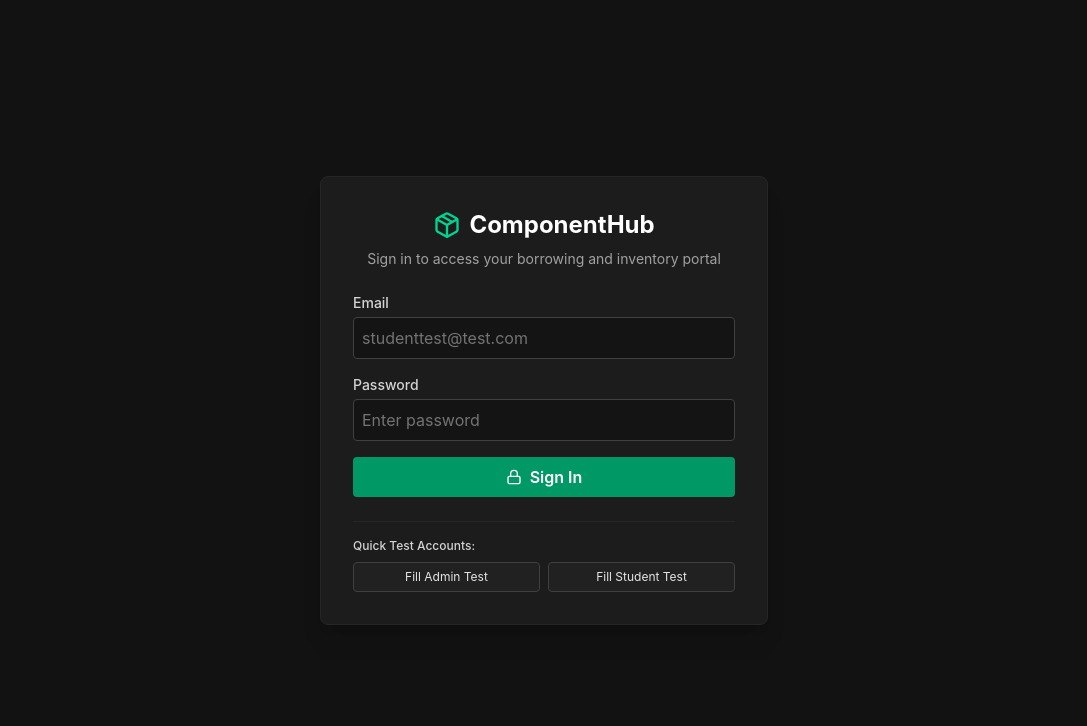
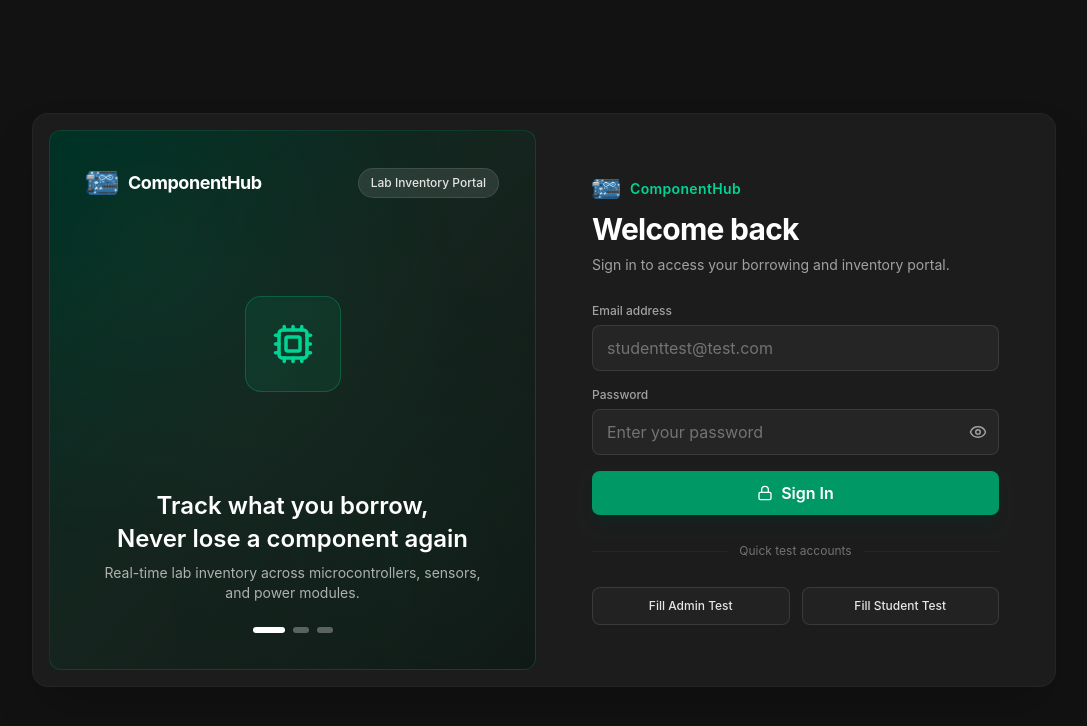
Before and after one commit to Eru-PH/ComponentHub, a React app in the folder frontend/: page / in a window 1280 px wide. Shown: the top 726 px of the page, without its empty margins (96-1183 px from the left). Built offline with nearby package versions, Linux system fonts and the light colour scheme; no server answers; the HTML template or start-up script is replaced by a standard one.

Commit message:
V1.6.1 (Update 6.1): Reworked App.jsx login design and added ComponentHubLogo to the Navbar and login.

```diff
--- a/frontend/src/App.jsx
+++ b/frontend/src/App.jsx
@@ -1,13 +1,38 @@
 import React, { useState } from 'react';
-import { Package, Lock } from 'lucide-react';
+import { Lock, Eye, EyeOff, Cpu, ClipboardCheck, ShieldCheck,
+} from 'lucide-react';
+import ComponentHubLogo from './assets/ComponentHubLogo.png';
 import { loginUser } from './services/api';
 import Dashboard from './pages/Dashboard';
+
+const SHOWCASE_SLIDES = [
+  {
+    icon: Cpu,
+    title: 'Track what you borrow,\nNever lose a component again',
+    subtitle:
+      'Real-time lab inventory across microcontrollers, sensors, and power modules.',
+  },
+  {
+    icon: ClipboardCheck,
+    title: 'Fast Student Check-Outs,\nClear Return Logs',
+    subtitle:
+      'Streamlined borrowing workflows with condition tracking on every check-in.',
+  },
+  {
+    icon: ShieldCheck,
+    title: 'Role-Based Control,\nInstant CSV Audits',
+    subtitle:
+      'Dedicated student and admin views with one-click activity log exports.',
+  },
+];
 
 export default function App() {
   const [user, setUser] = useState(null); // { id, email, full_name, role }
   const [loginForm, setLoginForm] = useState({ email: '', password: '' });
   const [errorMsg, setErrorMsg] = useState('');
   const [submitting, setSubmitting] = useState(false);
+  const [showPassword, setShowPassword] = useState(false);
+  const [activeSlide, setActiveSlide] = useState(0);
 
   const handleLogin = async (e) => {
     e.preventDefault();
@@ -34,28 +59,108 @@ export default function App() {
     return <Dashboard user={user} onLogout={handleLogout} />;
   }
 
-  // Otherwise, show the Login screen
+  const currentSlide = SHOWCASE_SLIDES[activeSlide];
+  const SlideIcon = currentSlide.icon;
+
   return (
-    <div className="min-h-screen bg-[#121212] flex items-center justify-center p-4 font-sans text-neutral-100">
-      <div className="bg-[#1c1c1c] w-full max-w-md p-8 rounded-lg shadow-xl border border-neutral-800">
-        <div className="flex items-center justify-center gap-2 text-emerald-400 mb-2">
-          <Package size={28} />
-          <h1 className="text-2xl font-bold text-white">ComponentHub</h1>
+    <div className="min-h-screen bg-[#121212] flex items-center justify-center p-4 sm:p-6 font-sans text-neutral-100">
+      <div className="w-full max-w-5xl bg-[#1c1c1c] rounded-2xl shadow-2xl border border-neutral-800/90 p-3 sm:p-4 grid grid-cols-1 lg:grid-cols-2 gap-4">
+        {/* Left Visual Showcase Panel */}
+        <div className="relative overflow-hidden rounded-xl bg-gradient-to-br from-emerald-950 via-[#15241e] to-[#111614] border border-emerald-500/20 p-7 sm:p-9 flex flex-col justify-between min-h-[280px] lg:min-h-[540px]">
+          <div
+            className="pointer-events-none absolute inset-0 opacity-20"
+            style={{
+              backgroundImage:
+                'radial-gradient(circle at 20% 20%, rgba(16, 185, 129, 0.35), transparent 55%), radial-gradient(circle at 80% 80%, rgba(5, 150, 105, 0.25), transparent 50%)',
+            }}
+          />
+
+          {/* 1. Upper-left logo + ComponentHub title */}
+          <div className="relative z-10 flex items-center justify-between gap-2">
+            <div className="flex items-center gap-2.5 text-white">
+              <img
+                src={ComponentHubLogo}
+                alt="ComponentHub Logo"
+                className="w-8 h-8 object-contain rounded-md"
+              />
+              <span className="text-lg font-bold tracking-tight">
+                ComponentHub
+              </span>
             </div>
-        <p className="text-sm text-neutral-400 text-center mb-6">
-          Sign in to access your borrowing and inventory portal
+
+            <span className="text-xs font-medium px-3 py-1.5 rounded-full bg-white/10 text-neutral-200 border border-white/10 backdrop-blur-sm">
+              Lab Inventory Portal
+            </span>
+          </div>
+
+          {/* Center Decorative Icon Badge */}
+          <div className="relative z-10 my-8 flex justify-center">
+            <div className="w-24 h-24 rounded-2xl bg-emerald-500/10 border border-emerald-400/25 flex items-center justify-center shadow-inner">
+              <SlideIcon size={42} className="text-emerald-400" />
+            </div>
+          </div>
+
+          {/* Bottom Tagline + Interactive Slide Indicators */}
+          <div className="relative z-10 text-center space-y-4">
+            <div className="space-y-2">
+              <h2 className="text-xl sm:text-2xl font-semibold text-white whitespace-pre-line leading-snug">
+                {currentSlide.title}
+              </h2>
+              <p className="text-xs sm:text-sm text-neutral-300/80 max-w-sm mx-auto">
+                {currentSlide.subtitle}
+              </p>
+            </div>
+
+            <div className="flex items-center justify-center gap-2 pt-2">
+              {SHOWCASE_SLIDES.map((_, idx) => (
+                <button
+                  key={idx}
+                  type="button"
+                  aria-label={`Slide ${idx + 1}`}
+                  onClick={() => setActiveSlide(idx)}
+                  className={`h-1.5 rounded-full transition-all duration-300 ${
+                    activeSlide === idx
+                      ? 'w-8 bg-white'
+                      : 'w-4 bg-white/30 hover:bg-white/50'
+                  }`}
+                />
+              ))}
+            </div>
+          </div>
+        </div>
+
+        {/* Right Sign-In Form Panel */}
+        <div className="flex flex-col justify-center px-4 py-6 sm:px-10 sm:py-10">
+          <div className="w-full max-w-md mx-auto">
+            {/* 2. Logo beside ComponentHub in the login section */}
+            <div className="flex items-center gap-2.5 mb-2">
+              <img
+                src={ComponentHubLogo}
+                alt="ComponentHub Logo"
+                className="w-7 h-7 object-contain rounded-md"
+              />
+              <span className="text-sm font-semibold tracking-wide text-emerald-400">
+                ComponentHub
+              </span>
+            </div>
+
+            <h1 className="text-3xl font-bold text-white tracking-tight">
+              Welcome back
+            </h1>
+            <p className="text-sm text-neutral-400 mt-2 mb-7">
+              Sign in to access your borrowing and inventory portal.
             </p>
 
             {errorMsg && (
-          <div className="mb-4 p-3 rounded bg-red-950/60 border border-red-800/70 text-red-300 text-sm">
+              <div className="mb-5 p-3.5 rounded-lg bg-red-950/60 border border-red-800/70 text-red-300 text-sm">
                 {errorMsg}
               </div>
             )}
 
             <form onSubmit={handleLogin} className="space-y-4">
               <div>
-            <label className="block text-sm font-medium text-neutral-300 mb-1">
-              Email
+                <label className="block text-xs font-medium text-neutral-400 mb-1.5">
+                  Email address
                 </label>
                 <input
                   type="email"
@@ -65,40 +170,60 @@ export default function App() {
                     setLoginForm({ ...loginForm, email: e.target.value })
                   }
                   placeholder="studenttest@test.com"
-              className="w-full p-2 rounded bg-[#141414] border border-neutral-700 text-neutral-100 placeholder:text-neutral-500 focus:outline-none focus:border-emerald-500 focus:ring-1 focus:ring-emerald-500"
+                  className="w-full px-3.5 py-2.5 rounded-lg bg-[#252525] border border-neutral-700/80 text-neutral-100 placeholder:text-neutral-500 focus:outline-none focus:border-emerald-500 focus:ring-1 focus:ring-emerald-500 transition"
                 />
               </div>
 
               <div>
-            <label className="block text-sm font-medium text-neutral-300 mb-1">
+                <label className="block text-xs font-medium text-neutral-400 mb-1.5">
                   Password
                 </label>
+                <div className="relative">
                   <input
-              type="password"
+                    type={showPassword ? 'text' : 'password'}
                     required
                     value={loginForm.password}
                     onChange={(e) =>
                       setLoginForm({ ...loginForm, password: e.target.value })
                     }
-              placeholder="Enter password"
-              className="w-full p-2 rounded bg-[#141414] border border-neutral-700 text-neutral-100 placeholder:text-neutral-500 focus:outline-none focus:border-emerald-500 focus:ring-1 focus:ring-emerald-500"
+                    placeholder="Enter your password"
+                    className="w-full px-3.5 py-2.5 pr-10 rounded-lg bg-[#252525] border border-neutral-700/80 text-neutral-100 placeholder:text-neutral-500 focus:outline-none focus:border-emerald-500 focus:ring-1 focus:ring-emerald-500 transition"
                   />
+                  <button
+                    type="button"
+                    onClick={() => setShowPassword((prev) => !prev)}
+                    aria-label={showPassword ? 'Hide password' : 'Show password'}
+                    className="absolute inset-y-0 right-0 pr-3 flex items-center text-neutral-400 hover:text-neutral-200 transition"
+                  >
+                    {showPassword ? <EyeOff size={18} /> : <Eye size={18} />}
+                  </button>
+                </div>
               </div>
 
               <button
                 type="submit"
                 disabled={submitting}
-            className="w-full bg-emerald-600 text-white py-2 rounded hover:bg-emerald-500 font-semibold flex items-center justify-center gap-2 disabled:opacity-60 transition"
+                className="w-full mt-2 bg-emerald-600 text-white py-2.5 rounded-lg hover:bg-emerald-500 font-semibold flex items-center justify-center gap-2 disabled:opacity-60 transition shadow-lg shadow-emerald-950/40"
               >
                 <Lock size={16} />
                 {submitting ? 'Signing in...' : 'Sign In'}
               </button>
             </form>
 
-        {/* Test Account Helpers for local testing */}
-        <div className="mt-6 pt-4 border-t border-neutral-800 text-xs text-neutral-400 space-y-2">
-          <p className="font-medium text-neutral-300">Quick Test Accounts:</p>
-          <div className="flex gap-2">
+            {/* Divider */}
+            <div className="relative my-7">
+              <div className="absolute inset-0 flex items-center">
+                <div className="w-full border-t border-neutral-800" />
+              </div>
+              <div className="relative flex justify-center text-xs">
+                <span className="bg-[#1c1c1c] px-3 text-neutral-500">
+                  Quick test accounts
+                </span>
+              </div>
+            </div>
+
+            {/* Quick Test Account Buttons */}
+            <div className="grid grid-cols-2 gap-3">
               <button
                 type="button"
                 onClick={() =>
@@ -107,7 +232,7 @@ export default function App() {
                     password: 'Admin123!',
                   })
                 }
-              className="flex-1 py-1.5 px-2 border border-neutral-700 bg-neutral-800/60 rounded hover:bg-neutral-800 hover:border-emerald-500/50 text-neutral-200 transition"
+                className="py-2.5 px-3 border border-neutral-700/80 bg-[#222222] rounded-lg hover:bg-neutral-800 hover:border-emerald-500/50 text-xs font-medium text-neutral-200 transition"
               >
                 Fill Admin Test
               </button>
@@ -119,7 +244,7 @@ export default function App() {
                     password: 'Student123!',
                   })
                 }
-              className="flex-1 py-1.5 px-2 border border-neutral-700 bg-neutral-800/60 rounded hover:bg-neutral-800 hover:border-emerald-500/50 text-neutral-200 transition"
+                className="py-2.5 px-3 border border-neutral-700/80 bg-[#222222] rounded-lg hover:bg-neutral-800 hover:border-emerald-500/50 text-xs font-medium text-neutral-200 transition"
               >
                 Fill Student Test
               </button>
@@ -127,5 +252,6 @@ export default function App() {
           </div>
         </div>
       </div>
+    </div>
   );
 }
--- a/frontend/src/components/Navbar.jsx
+++ b/frontend/src/components/Navbar.jsx
@@ -1,5 +1,6 @@
 import React from 'react';
-import { Package, LogOut } from 'lucide-react';
+import { LogOut } from 'lucide-react';
+import ComponentHubLogo from '../assets/ComponentHubLogo.png';
 
 export default function Navbar({
   user,
@@ -49,8 +50,12 @@ export default function Navbar({
       {/* Left Sidebar */}
       <aside className="w-60 shrink-0 bg-[#181818] border-r border-neutral-800 flex flex-col justify-between">
         <div>
-          <div className="p-4 border-b border-neutral-800 flex items-center gap-2">
-            <Package className="text-emerald-400" size={20} />
+          <div className="p-4 border-b border-neutral-800 flex items-center gap-2.5">
+            <img
+              src={ComponentHubLogo}
+              alt="ComponentHub Logo"
+              className="w-7 h-7 object-contain rounded-md shrink-0"
+            />
             <div>
               <div className="font-bold text-sm leading-tight text-white">
                 ComponentHub
--- a/frontend/src/pages/AdminControls.jsx
+++ b/frontend/src/pages/AdminControls.jsx
@@ -507,7 +507,7 @@ export default function AdminControls({
                 renderStatus={(log) => (
                   <BorrowStatus returnedAt={log.returned_at} size="sm" />
                 )}
-              />*
+              />
             </div>
           </>
         )}
```
Also changed, not shown: frontend/src/assets/ComponentHubLogo.png (added). Lines whose indentation alone changed are shown as unchanged.
